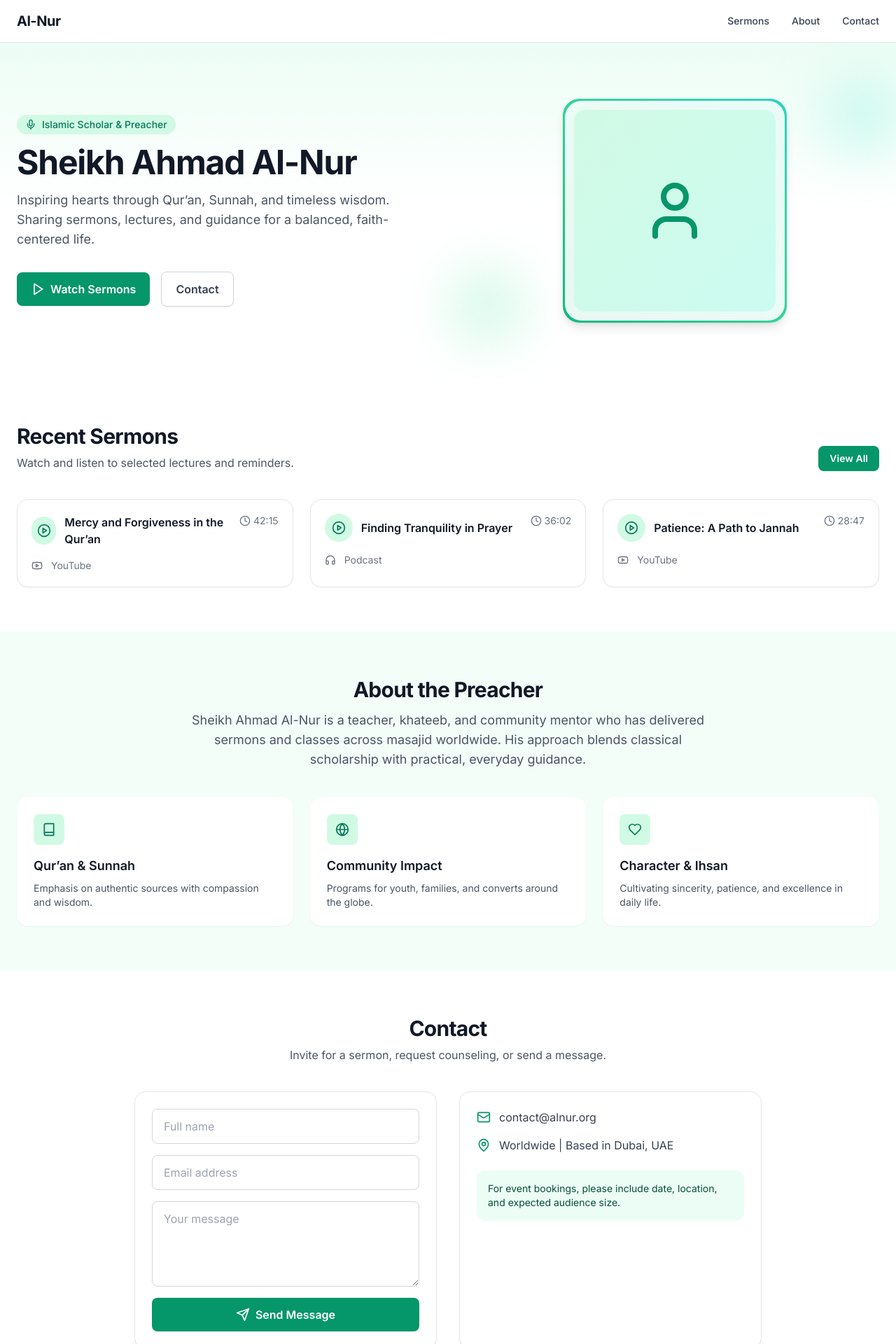
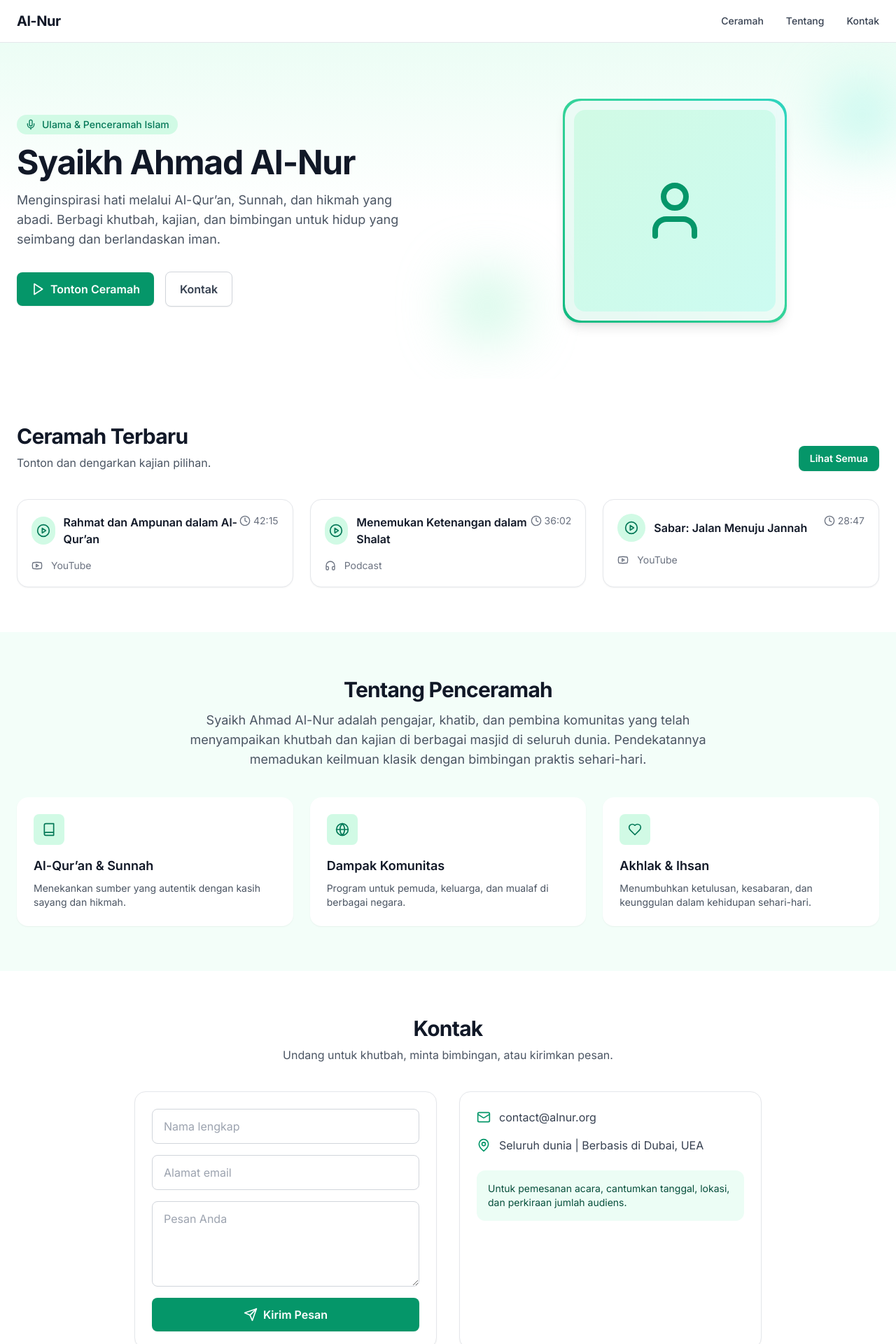
Before and after one commit to aumanu2/frontend-repo_dkk0w9d2_w3rfug, a React (Vite) app: page / in a window 1280 px wide. Shown: the top 1920 px of the page at 70% size. Built offline with nearby package versions, Linux system fonts and the light colour scheme; a web font is replaced by a local one.

Commit message:
Update project prj_dkk0w9d2 - 2025-11-10T03:12:31.325Z

```diff
--- a/src/App.jsx
+++ b/src/App.jsx
@@ -17,9 +17,9 @@ export default function App() {
             Al-Nur
           </a>
           <nav className="hidden gap-8 text-sm font-medium text-gray-700 md:flex">
-            <a href="#sermons" className="hover:text-emerald-700">Sermons</a>
-            <a href="#about" className="hover:text-emerald-700">About</a>
-            <a href="#contact" className="hover:text-emerald-700">Contact</a>
+            <a href="#sermons" className="hover:text-emerald-700">Ceramah</a>
+            <a href="#about" className="hover:text-emerald-700">Tentang</a>
+            <a href="#contact" className="hover:text-emerald-700">Kontak</a>
           </nav>
           <button className="md:hidden" onClick={() => setOpen(!open)} aria-label="Toggle Menu">
             {open ? <X className="h-6 w-6" /> : <Menu className="h-6 w-6" />}
@@ -28,9 +28,9 @@ export default function App() {
         {open && (
           <div className="border-t border-gray-200 bg-white px-6 py-3 md:hidden">
             <div className="flex flex-col gap-3 text-sm font-medium text-gray-700">
-              <a href="#sermons" onClick={() => setOpen(false)} className="hover:text-emerald-700">Sermons</a>
-              <a href="#about" onClick={() => setOpen(false)} className="hover:text-emerald-700">About</a>
-              <a href="#contact" onClick={() => setOpen(false)} className="hover:text-emerald-700">Contact</a>
+              <a href="#sermons" onClick={() => setOpen(false)} className="hover:text-emerald-700">Ceramah</a>
+              <a href="#about" onClick={() => setOpen(false)} className="hover:text-emerald-700">Tentang</a>
+              <a href="#contact" onClick={() => setOpen(false)} className="hover:text-emerald-700">Kontak</a>
             </div>
           </div>
         )}
@@ -45,10 +45,10 @@ export default function App() {
 
       <footer className="border-t border-gray-200 bg-white">
         <div className="container mx-auto flex flex-col items-center justify-between gap-3 px-6 py-6 text-sm text-gray-600 md:flex-row">
-          <p>© {new Date().getFullYear()} Al-Nur. All rights reserved.</p>
+          <p>© {new Date().getFullYear()} Al-Nur. Seluruh hak cipta dilindungi.</p>
           <div className="flex items-center gap-4">
-            <a href="#" className="hover:text-emerald-700">Privacy</a>
-            <a href="#" className="hover:text-emerald-700">Terms</a>
+            <a href="#" className="hover:text-emerald-700">Privasi</a>
+            <a href="#" className="hover:text-emerald-700">Ketentuan</a>
           </div>
         </div>
       </footer>
--- a/src/components/About.jsx
+++ b/src/components/About.jsx
@@ -5,11 +5,11 @@ export default function About() {
     <section id="about" className="bg-emerald-50/60 py-16">
       <div className="container mx-auto px-6">
         <div className="mx-auto max-w-3xl text-center">
-          <h2 className="text-3xl font-bold tracking-tight text-gray-900">About the Preacher</h2>
+          <h2 className="text-3xl font-bold tracking-tight text-gray-900">Tentang Penceramah</h2>
           <p className="mt-3 text-lg leading-7 text-gray-600">
-            Sheikh Ahmad Al-Nur is a teacher, khateeb, and community mentor who has
-            delivered sermons and classes across masajid worldwide. His approach
-            blends classical scholarship with practical, everyday guidance.
+            Syaikh Ahmad Al-Nur adalah pengajar, khatib, dan pembina komunitas yang
+            telah menyampaikan khutbah dan kajian di berbagai masjid di seluruh dunia.
+            Pendekatannya memadukan keilmuan klasik dengan bimbingan praktis sehari-hari.
           </p>
         </div>
 
@@ -18,9 +18,9 @@ export default function About() {
             <div className="inline-flex h-11 w-11 items-center justify-center rounded-lg bg-emerald-100 text-emerald-700">
               <Book className="h-5 w-5" />
             </div>
-            <h3 className="mt-4 text-lg font-semibold text-gray-900">Qur’an & Sunnah</h3>
+            <h3 className="mt-4 text-lg font-semibold text-gray-900">Al-Qur’an & Sunnah</h3>
             <p className="mt-2 text-sm text-gray-600">
-              Emphasis on authentic sources with compassion and wisdom.
+              Menekankan sumber yang autentik dengan kasih sayang dan hikmah.
             </p>
           </div>
 
@@ -28,9 +28,9 @@ export default function About() {
             <div className="inline-flex h-11 w-11 items-center justify-center rounded-lg bg-emerald-100 text-emerald-700">
               <Globe className="h-5 w-5" />
             </div>
-            <h3 className="mt-4 text-lg font-semibold text-gray-900">Community Impact</h3>
+            <h3 className="mt-4 text-lg font-semibold text-gray-900">Dampak Komunitas</h3>
             <p className="mt-2 text-sm text-gray-600">
-              Programs for youth, families, and converts around the globe.
+              Program untuk pemuda, keluarga, dan mualaf di berbagai negara.
             </p>
           </div>
 
@@ -38,9 +38,9 @@ export default function About() {
             <div className="inline-flex h-11 w-11 items-center justify-center rounded-lg bg-emerald-100 text-emerald-700">
               <Heart className="h-5 w-5" />
             </div>
-            <h3 className="mt-4 text-lg font-semibold text-gray-900">Character & Ihsan</h3>
+            <h3 className="mt-4 text-lg font-semibold text-gray-900">Akhlak & Ihsan</h3>
             <p className="mt-2 text-sm text-gray-600">
-              Cultivating sincerity, patience, and excellence in daily life.
+              Menumbuhkan ketulusan, kesabaran, dan keunggulan dalam kehidupan sehari-hari.
             </p>
           </div>
         </div>
--- a/src/components/Contact.jsx
+++ b/src/components/Contact.jsx
@@ -6,7 +6,7 @@ export default function Contact() {
 
   function handleSubmit(e) {
     e.preventDefault();
-    setStatus('Thanks for reaching out! We will get back to you soon.');
+    setStatus('Terima kasih! Pesan Anda telah diterima.');
     e.currentTarget.reset();
   }
 
@@ -14,9 +14,9 @@ export default function Contact() {
     <section id="contact" className="bg-white py-16">
       <div className="container mx-auto px-6">
         <div className="mx-auto max-w-2xl text-center">
-          <h2 className="text-3xl font-bold tracking-tight text-gray-900">Contact</h2>
+          <h2 className="text-3xl font-bold tracking-tight text-gray-900">Kontak</h2>
           <p className="mt-2 text-gray-600">
-            Invite for a sermon, request counseling, or send a message.
+            Undang untuk khutbah, minta bimbingan, atau kirimkan pesan.
           </p>
         </div>
 
@@ -27,28 +27,28 @@ export default function Contact() {
                 type="text"
                 name="name"
                 required
-                placeholder="Full name"
+                placeholder="Nama lengkap"
                 className="w-full rounded-lg border border-gray-300 px-4 py-3 text-gray-900 placeholder:text-gray-400 focus:border-emerald-500 focus:outline-none focus:ring-2 focus:ring-emerald-500/40"
               />
               <input
                 type="email"
                 name="email"
                 required
-                placeholder="Email address"
+                placeholder="Alamat email"
                 className="w-full rounded-lg border border-gray-300 px-4 py-3 text-gray-900 placeholder:text-gray-400 focus:border-emerald-500 focus:outline-none focus:ring-2 focus:ring-emerald-500/40"
               />
               <textarea
                 name="message"
                 required
                 rows="4"
-                placeholder="Your message"
+                placeholder="Pesan Anda"
                 className="w-full rounded-lg border border-gray-300 px-4 py-3 text-gray-900 placeholder:text-gray-400 focus:border-emerald-500 focus:outline-none focus:ring-2 focus:ring-emerald-500/40"
               />
               <button
                 type="submit"
                 className="inline-flex items-center justify-center gap-2 rounded-lg bg-emerald-600 px-5 py-3 font-semibold text-white shadow-sm transition hover:bg-emerald-700 focus:outline-none focus:ring-2 focus:ring-emerald-500 focus:ring-offset-2"
               >
-                <Send className="h-5 w-5" /> Send Message
+                <Send className="h-5 w-5" /> Kirim Pesan
               </button>
               {status && (
                 <p className="text-sm text-emerald-700">{status}</p>
@@ -63,11 +63,11 @@ export default function Contact() {
             </div>
             <div className="mt-4 flex items-center gap-3 text-gray-700">
               <MapPin className="h-5 w-5 text-emerald-600" />
-              <span>Worldwide | Based in Dubai, UAE</span>
+              <span>Seluruh dunia | Berbasis di Dubai, UEA</span>
             </div>
 
             <div className="mt-6 rounded-xl bg-emerald-50 p-4 text-sm text-emerald-900">
-              For event bookings, please include date, location, and expected audience size.
+              Untuk pemesanan acara, cantumkan tanggal, lokasi, dan perkiraan jumlah audiens.
             </div>
           </div>
         </div>
--- a/src/components/Hero.jsx
+++ b/src/components/Hero.jsx
@@ -8,14 +8,14 @@ export default function Hero() {
           <div className="w-full lg:w-1/2">
             <div className="inline-flex items-center gap-2 rounded-full bg-emerald-100 px-3 py-1 text-sm font-medium text-emerald-700">
               <Mic className="h-4 w-4" />
-              Islamic Scholar & Preacher
+              Ulama & Penceramah Islam
             </div>
             <h1 className="mt-4 text-4xl font-bold tracking-tight text-gray-900 sm:text-5xl">
-              Sheikh Ahmad Al-Nur
+              Syaikh Ahmad Al-Nur
             </h1>
             <p className="mt-4 max-w-xl text-lg leading-7 text-gray-600">
-              Inspiring hearts through Qur’an, Sunnah, and timeless wisdom. Sharing
-              sermons, lectures, and guidance for a balanced, faith-centered life.
+              Menginspirasi hati melalui Al-Qur’an, Sunnah, dan hikmah yang abadi.
+              Berbagi khutbah, kajian, dan bimbingan untuk hidup yang seimbang dan berlandaskan iman.
             </p>
 
             <div className="mt-8 flex flex-wrap items-center gap-4">
@@ -24,13 +24,13 @@ export default function Hero() {
                 className="inline-flex items-center gap-2 rounded-lg bg-emerald-600 px-5 py-3 font-semibold text-white shadow-sm transition hover:bg-emerald-700 focus:outline-none focus:ring-2 focus:ring-emerald-500 focus:ring-offset-2"
               >
                 <Play className="h-5 w-5" />
-                Watch Sermons
+                Tonton Ceramah
               </a>
               <a
                 href="#contact"
                 className="inline-flex items-center gap-2 rounded-lg border border-gray-300 bg-white px-5 py-3 font-semibold text-gray-700 shadow-sm transition hover:bg-gray-50 focus:outline-none focus:ring-2 focus:ring-emerald-500 focus:ring-offset-2"
               >
-                Contact
+                Kontak
               </a>
             </div>
           </div>
--- a/src/components/Sermons.jsx
+++ b/src/components/Sermons.jsx
@@ -2,19 +2,19 @@ import { PlayCircle, Youtube, Headphones, Clock } from 'lucide-react';
 
 const sermons = [
   {
-    title: 'Mercy and Forgiveness in the Qur’an',
+    title: 'Rahmat dan Ampunan dalam Al-Qur’an',
     duration: '42:15',
     platform: 'YouTube',
     link: 'https://www.youtube.com/',
   },
   {
-    title: 'Finding Tranquility in Prayer',
+    title: 'Menemukan Ketenangan dalam Shalat',
     duration: '36:02',
     platform: 'Podcast',
     link: 'https://spotify.com',
   },
   {
-    title: 'Patience: A Path to Jannah',
+    title: 'Sabar: Jalan Menuju Jannah',
     duration: '28:47',
     platform: 'YouTube',
     link: 'https://www.youtube.com/',
@@ -27,14 +27,14 @@ export default function Sermons() {
       <div className="container mx-auto px-6">
         <div className="mb-10 flex items-end justify-between">
           <div>
-            <h2 className="text-3xl font-bold tracking-tight text-gray-900">Recent Sermons</h2>
-            <p className="mt-2 text-gray-600">Watch and listen to selected lectures and reminders.</p>
+            <h2 className="text-3xl font-bold tracking-tight text-gray-900">Ceramah Terbaru</h2>
+            <p className="mt-2 text-gray-600">Tonton dan dengarkan kajian pilihan.</p>
           </div>
           <a
             href="#"
             className="hidden rounded-lg bg-emerald-600 px-4 py-2 text-sm font-semibold text-white shadow-sm transition hover:bg-emerald-700 sm:inline-block"
           >
-            View All
+            Lihat Semua
           </a>
         </div>
 
```
Also changed, not shown: 1 other file (tests, documents, lock files or other folders).
